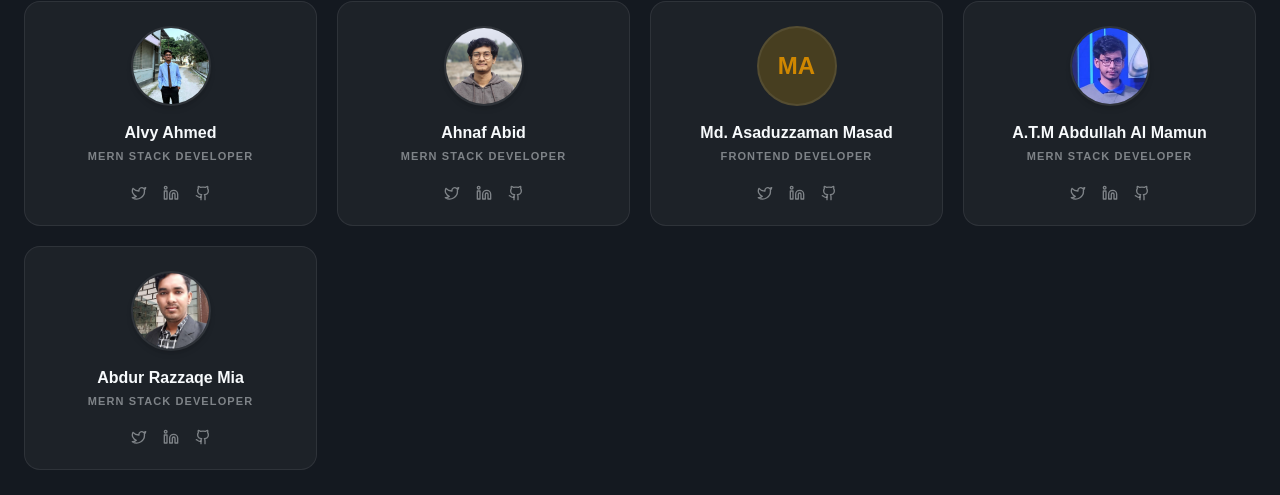
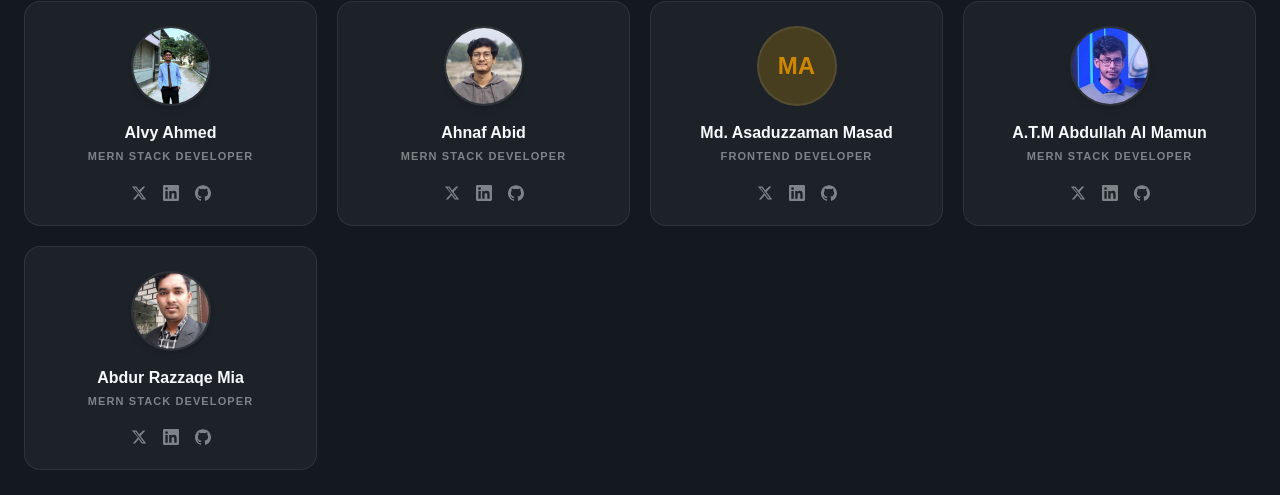
Before and after one commit to alvy00/eg-careerpilot-asyncawait, a Next.js app: page /about in a window 1280 px wide. Shown: the part 1983-2478 px from the top of the page. Built offline with nearby package versions, Linux system fonts and the light colour scheme; no server answers.

Commit message:
fix profile section design part

```diff
--- a/src/app/(root)/about/page.tsx
+++ b/src/app/(root)/about/page.tsx
@@ -2,7 +2,7 @@
 import Navbar from "@/components/Homepage/Navbar";
 import Footer from "@/components/Homepage/Footer";
 import { motion } from "framer-motion";
-import { Twitter, Linkedin, Github, Brain, Shield, Rocket, Users } from "lucide-react";
+import { Brain, Shield, Rocket, Users, Github } from "lucide-react";
 import Link from "next/link";
 
 const STATS = [
@@ -168,17 +168,26 @@
                 <p className="text-[11px] uppercase tracking-widest text-muted font-semibold mb-5">{member.role}</p>
                 {/* Social links */}
                 <div className="flex gap-4 mt-auto">
+                  {/* X (Twitter) */}
                   <a href="#" target="_blank" rel="noopener noreferrer"
-                    className="text-muted hover:text-primary transition-colors" aria-label="Twitter">
-                    <Twitter className="w-4 h-4" />
+                    className="text-muted hover:text-primary transition-colors" aria-label="X / Twitter">
+                    <svg className="w-4 h-4" viewBox="0 0 24 24" fill="currentColor">
+                      <path d="M18.244 2.25h3.308l-7.227 8.26 8.502 11.24H16.17l-4.714-6.231-5.401 6.231H2.744l7.737-8.835L1.254 2.25H8.08l4.253 5.622 5.911-5.622Zm-1.161 17.52h1.833L7.084 4.126H5.117z"/>
+                    </svg>
                   </a>
+                  {/* LinkedIn */}
                   <a href="#" target="_blank" rel="noopener noreferrer"
                     className="text-muted hover:text-primary transition-colors" aria-label="LinkedIn">
-                    <Linkedin className="w-4 h-4" />
+                    <svg className="w-4 h-4" viewBox="0 0 24 24" fill="currentColor">
+                      <path d="M20.447 20.452h-3.554v-5.569c0-1.328-.027-3.037-1.852-3.037-1.853 0-2.136 1.445-2.136 2.939v5.667H9.351V9h3.414v1.561h.046c.477-.9 1.637-1.85 3.37-1.85 3.601 0 4.267 2.37 4.267 5.455v6.286zM5.337 7.433a2.062 2.062 0 0 1-2.063-2.065 2.064 2.064 0 1 1 2.063 2.065zm1.782 13.019H3.555V9h3.564v11.452zM22.225 0H1.771C.792 0 0 .774 0 1.729v20.542C0 23.227.792 24 1.771 24h20.451C23.2 24 24 23.227 24 22.271V1.729C24 .774 23.2 0 22.222 0h.003z"/>
+                    </svg>
                   </a>
+                  {/* GitHub */}
                   <a href="#" target="_blank" rel="noopener noreferrer"
                     className="text-muted hover:text-primary transition-colors" aria-label="GitHub">
-                    <Github className="w-4 h-4" />
+                    <svg className="w-4 h-4" viewBox="0 0 24 24" fill="currentColor">
+                      <path d="M12 .297c-6.63 0-12 5.373-12 12 0 5.303 3.438 9.8 8.205 11.385.6.113.82-.258.82-.577 0-.285-.01-1.04-.015-2.04-3.338.724-4.042-1.61-4.042-1.61C4.422 18.07 3.633 17.7 3.633 17.7c-1.087-.744.084-.729.084-.729 1.205.084 1.838 1.236 1.838 1.236 1.07 1.835 2.809 1.305 3.495.998.108-.776.417-1.305.76-1.605-2.665-.3-5.466-1.332-5.466-5.93 0-1.31.465-2.38 1.235-3.22-.135-.303-.54-1.523.105-3.176 0 0 1.005-.322 3.3 1.23.96-.267 1.98-.399 3-.405 1.02.006 2.04.138 3 .405 2.28-1.552 3.285-1.23 3.285-1.23.645 1.653.24 2.873.12 3.176.765.84 1.23 1.91 1.23 3.22 0 4.61-2.805 5.625-5.475 5.92.42.36.81 1.096.81 2.22 0 1.606-.015 2.896-.015 3.286 0 .315.21.69.825.57C20.565 22.092 24 17.592 24 12.297c0-6.627-5.373-12-12-12"/>
+                    </svg>
                   </a>
                 </div>
               </motion.div>
--- a/src/app/dashboard/profile/page.tsx
+++ b/src/app/dashboard/profile/page.tsx
@@ -116,7 +116,7 @@
   };
 
   return (
-    <div className="min-h-screen bg-body-bg p-4 md:p-8">
+    <div className="min-h-screen bg-background p-4 md:p-8">
       <div className="max-w-4xl mx-auto bg-background backdrop-blur-2xl rounded-[32px] overflow-hidden border border-card-border shadow-2xl">
 
         {/* Cover Photo */}
```
